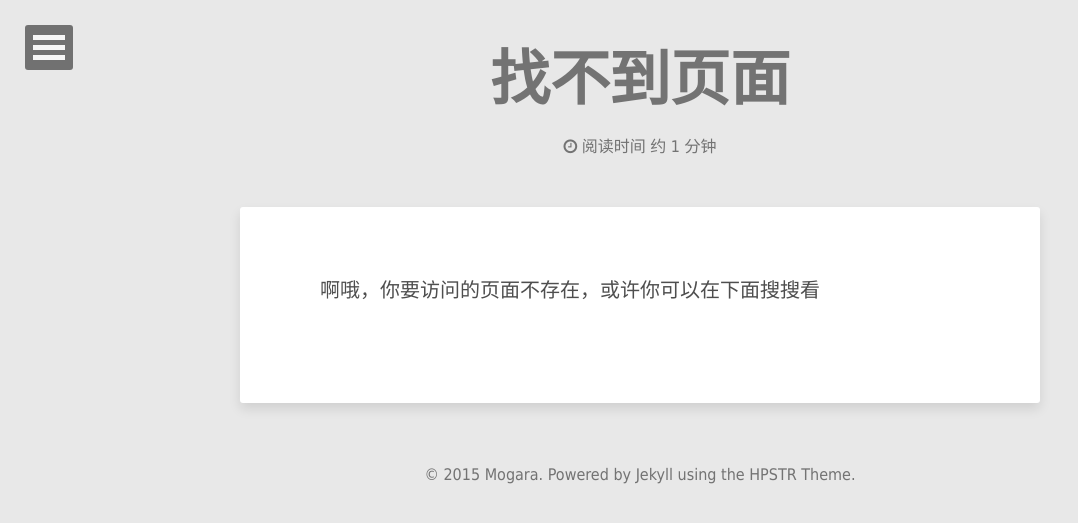
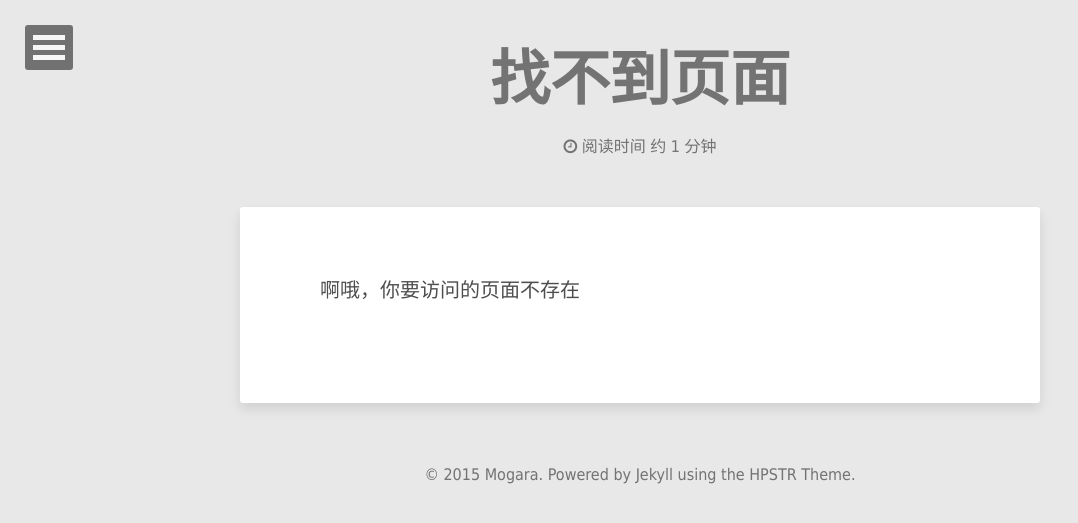
Before and after one commit to SingaPirate/SingaPirate.github.io, a Jekyll site: the page built from 404.md, in a window 1280 px wide. Shown: the top 523 px of the page, without its empty margins (0-1078 px from the left). Built offline with Jekyll 4.4.1, drawn with Linux system fonts in a browser that asks for light colours; some web fonts are replaced; comment, search, counter and statistics services are not loaded.

Commit message:
也是寂寞

```diff
--- a/404.md
+++ b/404.md
@@ -6,6 +6,4 @@ comments: false
 share: false
 ---
 
-啊哦，你要访问的页面不存在，或许你可以在下面搜搜看
-
-<script type="text/javascript">document.write(unescape('%3Cdiv id="bdcs"%3E%3C/div%3E%3Cscript charset="utf-8" src="http://znsv.baidu.com/customer_search/api/js?sid=1704106177352023413') + '&plate_url=' + (encodeURIComponent(window.location.href)) + '&t=' + (Math.ceil(new Date()/3600000)) + unescape('"%3E%3C/script%3E'));</script>
+啊哦，你要访问的页面不存在
```
